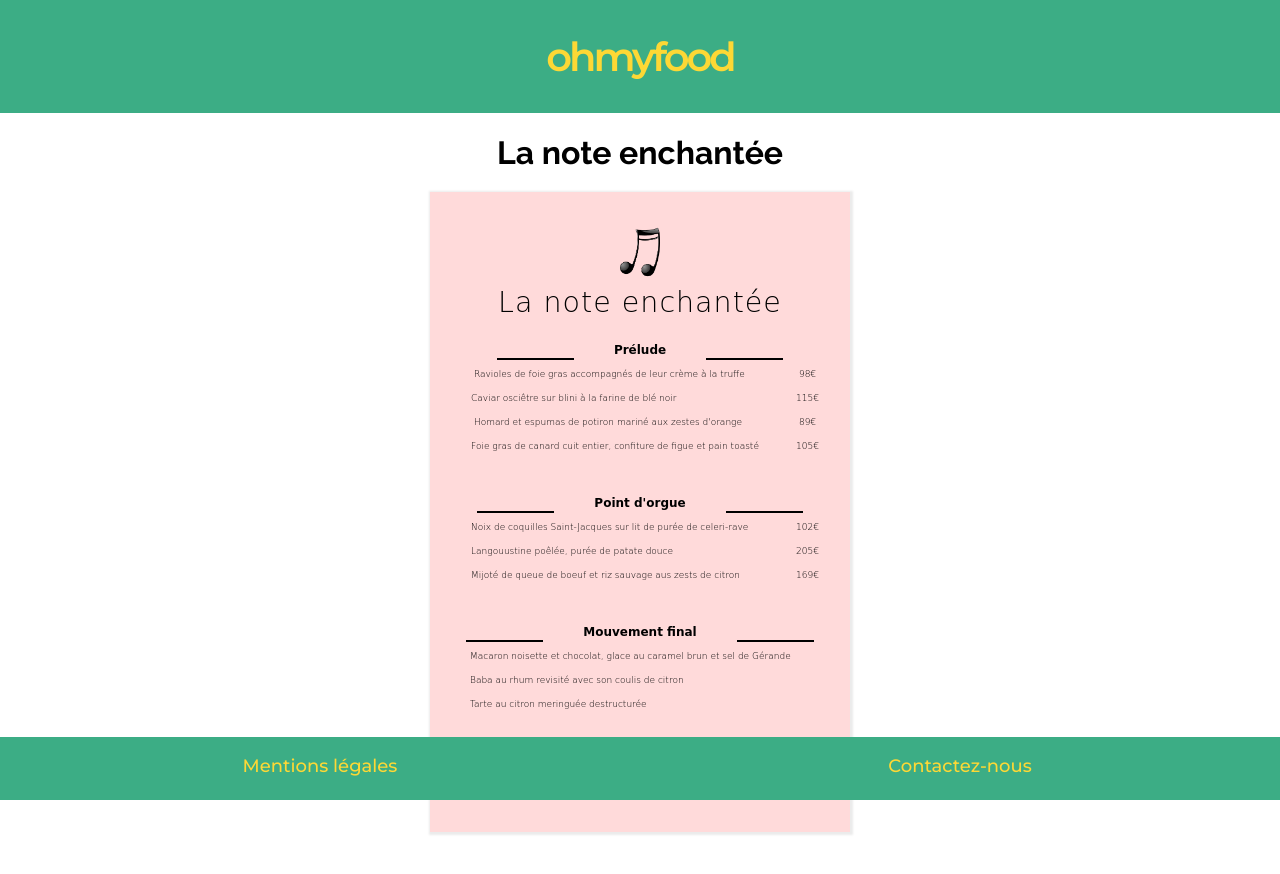
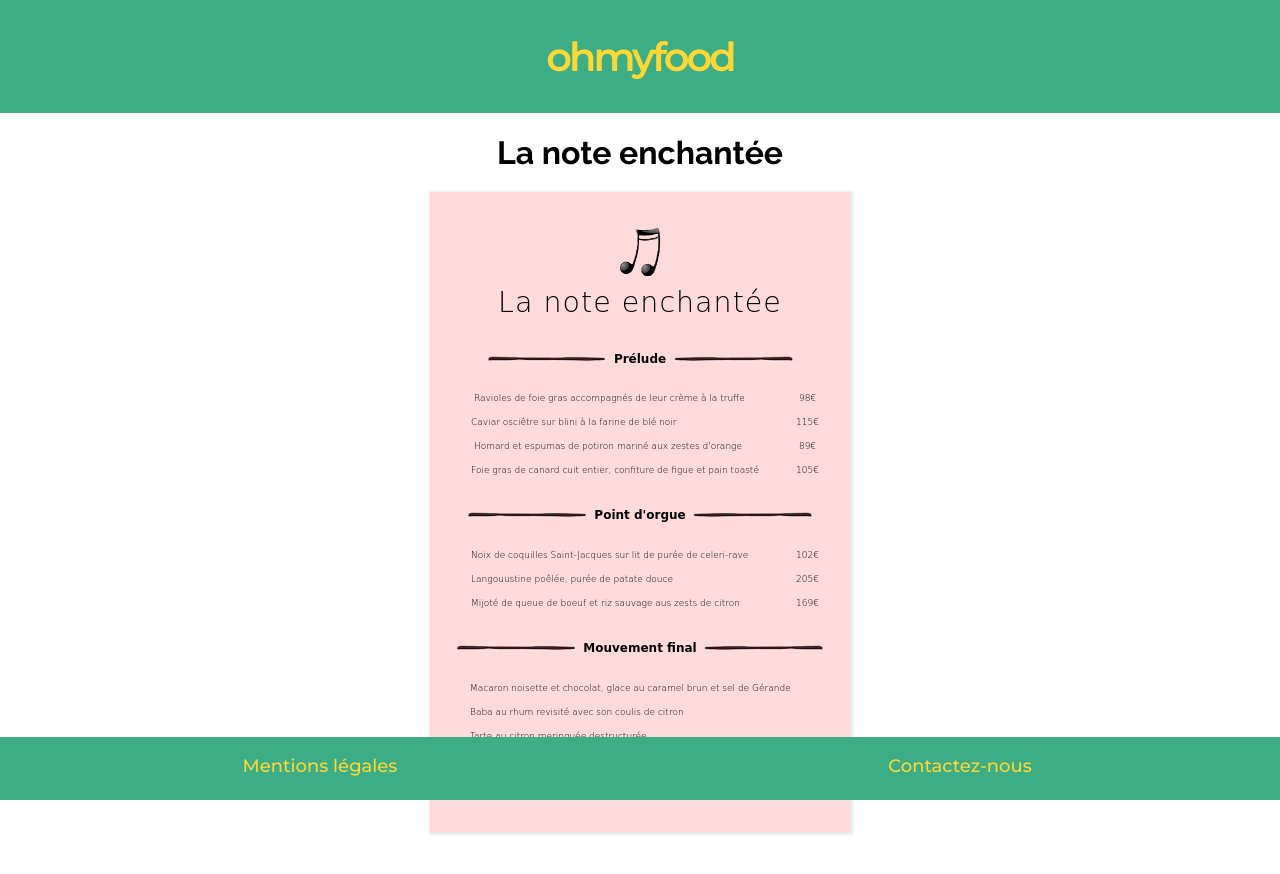
Before and after one commit to yann-sm/YannSaint-Michel_3_15082020, a website: page menu1.html in a window 1280 px wide. Drawn offline with Linux system fonts and the light colour scheme; a web font is replaced by a local one.

Commit message:
ajout image line pour menu1 et ajout de l'opacité sur zoom image

```diff
--- a/menu1.html
+++ b/menu1.html
@@ -21,18 +21,12 @@
 				<img class="menu1__img" src="note.png">
 				<h2 class="title__Menu1">La note enchantée</h2>
 
-				<div>
-				<div class="box contenu__carte">
-					<div class="box__menu__carte">
-						<div class="hr__bold"></div>
-					</div>
-					<div class="box__menu__carte">
-						<div class="secondaire__title">Prélude</div>
-					</div>
-					<div class="box__menu__carte">
-						<div class="hr__bold"></div>
-					</div>
+				<div class="box__img img__line">
+					<img class="box__img__elt" src="imageMenus/menu1.png">
+					<h5 class="secondaire__title box__img__elt">Prélude</h5>
+					<img class="box__img__elt img__reverse" src="imageMenus/menu1.png">
 				</div>
+
 				<div class="paragraphe">
 					<div class="box">
 						<div class="box__menu__description">
@@ -68,18 +62,12 @@
 					</div>
 				</div>
 
+				<div class="box__img img__line">
+					<img class="box__img__elt" src="imageMenus/menu1.png">
+					<h5 class="secondaire__title box__img__elt">Point d'orgue</h5>
+					<img class="box__img__elt img__reverse" src="imageMenus/menu1.png">
+				</div>
 
-				<div class="box contenu__carte">
-					<div class="box__menu__carte">
-						<div class="hr__bold"></div>
-					</div>
-					<div class="box__menu__carte">
-						<div class="secondaire__title">Point d'orgue</div>
-					</div>
-					<div class="box__menu__carte">
-						<div class="hr__bold"></div>
-					</div>
-				</div>
 				<div class="paragraphe">
 					<div class="box">
 						<div class="box__menu__description">
@@ -107,17 +95,12 @@
 					</div>
 				</div>
 
-				<div class="box contenu__carte">
-					<div class="box__menu__carte">
-						<div class="hr__bold"></div>
-					</div>
-					<div class="box__menu__carte">
-						<div class="secondaire__title">Mouvement final</div>
-					</div>
-					<div class="box__menu__carte">
-						<div class="hr__bold"></div>
-					</div>
+				<div class="box__img img__line">
+					<img class="box__img__elt" src="imageMenus/menu1.png">
+					<h5 class="secondaire__title box__img__elt">Mouvement final</h5>
+					<img class="box__img__elt img__reverse" src="imageMenus/menu1.png">
 				</div>
+
 				<div class="paragraphe cake">
 					<p>Macaron noisette et chocolat, glace au caramel brun et sel de Gérande</p>
 					<p>Baba au rhum revisité avec son coulis de citron</p>
@@ -133,10 +116,10 @@
 		<footer class="page__footer fond">
 			<div class="box">
 				<div class="box__item">
-					<p>Mentions légales</p>
+					<a href="mentionLegal.html"><p class="box__item__wiggle">Mentions légales</p></a>
 				</div>
-				<div class="box__item box__item--modif">
-					<p>Contactez-nous</p>
+				<div class="box__item">
+					<a href="mailto:adresseMailduDestinataire@hotmail.com"><p class="box__item__wiggle">Contactez-nous</p></a>
 				</div>
 			</div>
 		</footer>
--- a/sass/base/_base.scss
+++ b/sass/base/_base.scss
@@ -59,7 +59,9 @@ h2 {
 	font-size: 9px;
 	text-align: left;
 	margin-left: 0px;
-	padding-bottom: 40px;
+	margin-top: -30px;
+	padding-top: 20px;
+	padding-bottom: 20px;
     letter-spacing: 0;
 
 }
@@ -79,12 +81,32 @@ h2 {
 	margin-left: 40px;
 }
 
+/* img line menu */
+.box__img {
+	display: flex;
+	justify-content: center;
+	align-items: center;
+	margin-top: -20px;
+}
+.box__img__elt:nth-child(2){
+	padding: 2%;
+}
+.img__reverse {
+	transform: scaleX(-1);
+}
+.img__line img {
+	height: 6px;
+
+}
+
 /* Zoom image des menus */
 .menu__zoom__hover:hover .menu__zoom {
+	opacity: 0.6;
 	-moz-transition: all 0.8s;
     -webkit-transition: all 0.8s;
 	transition: all 0.8s;
 	-moz-transform: scale(1.15);
     -webkit-transform: scale(1.15);
-    transform: scale(1.15);
+	transform: scale(1.15);
+
 }
--- a/sass/main.scss
+++ b/sass/main.scss
@@ -25,11 +25,6 @@
 /* effet wiggle */
 .box__item__wiggle:hover {
 	animation: infinite shake 0.82s ;
-	/*
-	transform: translate3d(0, 0, 0);
-	backface-visibility: hidden;
-	perspective: 1000px;
-	*/
   }
   @keyframes shake {
 	10%, 90% {
--- a/sass/utils/_variables.scss
+++ b/sass/utils/_variables.scss
@@ -15,7 +15,7 @@ $orange: rgb(216, 111, 79);
 $purple: rgb(172, 95, 196);
 $darkblue: rgb(72, 72, 187);
 
-$bgColorMenu3: #ffffff91;
+$bgColorMenu3: #f0efefec;
 $colorMenu3: rgb(83, 138, 255);
 
 $bgColorMenu4: #FEFEFE;
```
Also changed, not shown: menu2.html (+23 -6 lines), menu3.html (+23 -6 lines), menu4.html (+23 -6 lines), css/style.css, imageMenus/menu1.png (added), 1 other file.
